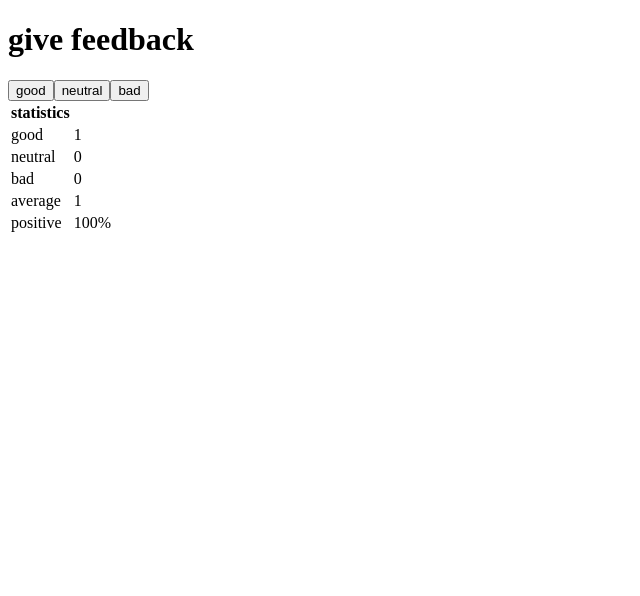
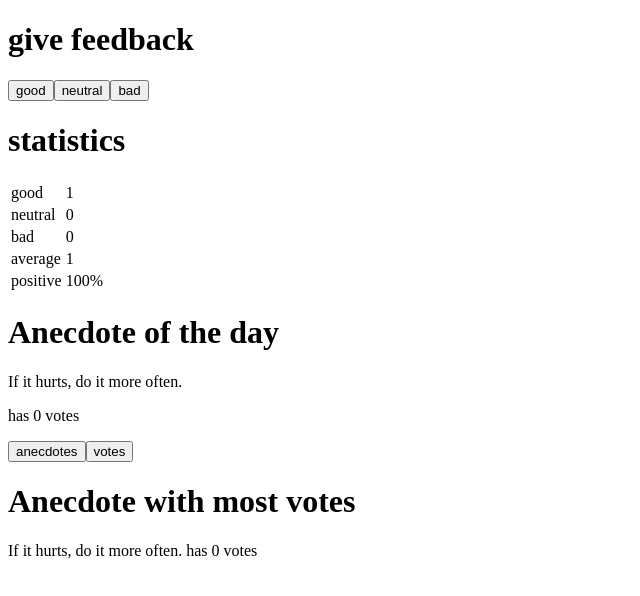
Before and after one commit to Siraj-ES/full-stack-open-university-of-helsinki-2026, a React (Vite) app in the folder part1/: page / in a window 1280 px wide. Both pictures are taken after a click on the button "good". Shown: the top 596 px of the page, without its empty margins (0-640 px from the left). Built offline with nearby package versions, Linux system fonts and the light colour scheme.

Commit message:
finished exercise 1.14

```diff
--- a/part1/src/App.jsx
+++ b/part1/src/App.jsx
@@ -18,7 +18,7 @@
 const Button = (props) => {
   return(
     <>
-      <button onClick={props.handleClick }>{props.text}</button>
+      <button onClick={props.handleClick}>{props.text}</button>
     </>
 
   )
@@ -28,12 +28,9 @@
   const average = props.all === 0 ? 0: props.puntuation/props.all
   const positive = props.all ===0 ? 0: (props.good / props.all)*100
   return(
+    <div>
+      <h1>statistics</h1>
       <table>
-      <thead>
-        <tr>
-          <th>statistics</th>
-        </tr>
-      </thead>
         <tbody>
           <tr><StatisticLine value = {props.good} text ="good"/></tr>
           <tr><StatisticLine value = {props.neutral} text ="neutral"/></tr>
@@ -41,10 +38,37 @@
           <tr><StatisticLine value = {average} text ="average"/></tr>
           <tr><StatisticLine value = {`${positive}%`} text ="positive"/></tr>
         </tbody>
+      </table>
+    </div>
 
-    </table>
   )
 }
+
+
+const Anecdotes = (props) =>{
+  return(
+  <>
+    <h1>Anecdote of the day</h1>
+    <p>{props.anecdotes}</p>
+
+  </>
+  )
+}
+
+
+const AnecdotesMax = (props) =>{
+  const {text, votes} = props.anecdoteMax
+
+  return(
+    <>
+
+      <h1>Anecdote with most votes</h1>
+      <p>{text} has {votes} votes</p>
+    </>
+  )
+}
+
+
 
 const StatisticLine = (props) =>{
   return(
@@ -56,6 +80,14 @@
   )
 }
 
+const Votes = (props) =>{
+  return(
+    <>
+      <p>has {props.votes} votes</p>
+    </>
+  )
+}
+
 
 const App = () => {
   // guarda los clics de cada botón en su propio estado
@@ -64,6 +96,20 @@
   const [bad, setBad] = useState(0)
   const [puntuation, setPuntuation] = useState(0)
   const all = good + neutral + bad
+
+  const anecdotes = [
+    'If it hurts, do it more often.',
+    'Adding manpower to a late software project makes it later!',
+    'The first 90 percent of the code accounts for the first 10 percent of the development time...The remaining 10 percent of the code accounts for the other 90 percent of the development time.',
+    'Any fool can write code that a computer can understand. Good programmers write code that humans can understand.',
+    'Premature optimization is the root of all evil.',
+    'Debugging is twice as hard as writing the code in the first place. Therefore, if you write the code as cleverly as possible, you are, by definition, not smart enough to debug it.',
+    'Programming without an extremely heavy use of console.log is same as if a doctor would refuse to use x-rays or blood tests when diagnosing patients.',
+    'The only way to go fast, is to go well.'
+  ]
+
+  const [selected, setSelected] = useState(0)
+  const [votes, setVotes] = useState(new Array(anecdotes.length).fill(0))
 
   const handleClickGood = () =>{
     setGood(good+1)
@@ -80,6 +126,34 @@
     setPuntuation(puntuation-1)
   }
 
+  const randomly = () =>{
+    let next = 0
+    next = Math.floor(Math.random()*anecdotes.length)%anecdotes.length
+    setSelected(next)
+  }
+
+  const handleVotes = () =>{
+
+    let copy = [...votes]
+    copy[selected] +=1
+    setVotes(copy)
+
+  }
+
+  const handleMaxVote = ()=>{
+    let copy = [...votes]
+    let a = anecdotes[0]
+    let max = 0
+        copy.forEach((element, index) => {
+
+          if(element>max){
+            max = element
+            a = anecdotes[index]
+          }
+        });
+    return {text: a, votes: max}
+  }
+
   return (
     <div>
       <h1>give feedback</h1>
@@ -88,7 +162,17 @@
       <Button handleClick = {handleClickBad}  text="bad" />
       <History good={good} neutral={neutral} bad={bad}
                   all = {all} puntuation={puntuation}/>
+
+      <Anecdotes anecdotes={anecdotes[selected]}/>
+      <Votes votes={votes[selected]}/>
+
+      <Button handleClick = {randomly} text="anecdotes"/>
+      <Button handleClick = {handleVotes} text = "votes"/>
+
+      <AnecdotesMax anecdoteMax = {handleMaxVote()}/>
     </div>
+
+
 
   )
 }
```
Lines whose indentation alone changed are shown as unchanged.
